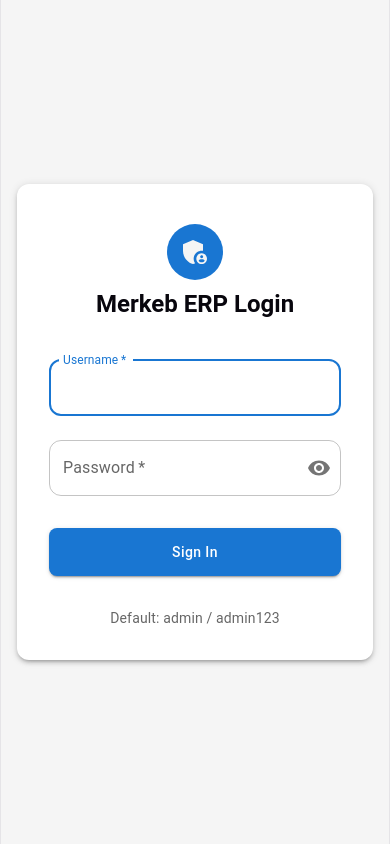
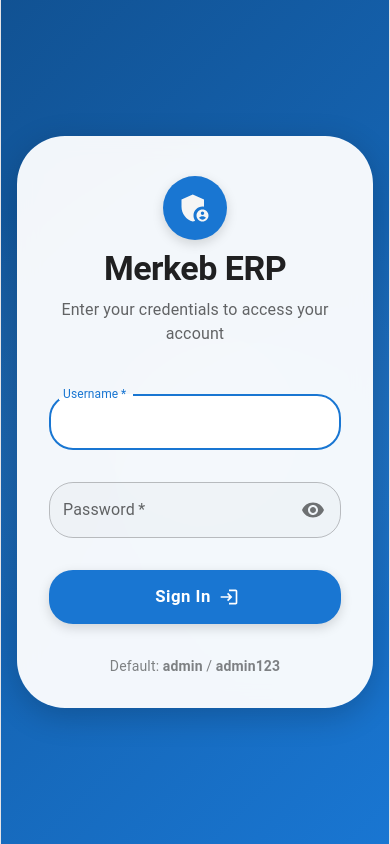
Before and after one commit to samuelmitiku393/Merkeb-Erp, a React (Vite) app in the folder frontend/: page /login in a window 390 px wide. Built offline with nearby package versions, Linux system fonts and the light colour scheme.

Commit message:
Updated Login page with authentication form and responsive UI

```diff
--- a/frontend/src/pages/Login.tsx
+++ b/frontend/src/pages/Login.tsx
@@ -11,12 +11,15 @@ import {
   Alert,
   InputAdornment,
   IconButton,
-  Avatar
+  Avatar,
+  Fade,
+  useTheme,
 } from '@mui/material';
 import {
   Visibility,
   VisibilityOff,
-  AdminPanelSettings as AdminIcon
+  AdminPanelSettings as AdminIcon,
+  Login as LoginIcon,
 } from '@mui/icons-material';
 
 interface FormData {
@@ -27,6 +30,8 @@ interface FormData {
 const Login = () => {
   const navigate = useNavigate();
   const { login } = useAuth();
+  const theme = useTheme();
+
   const [formData, setFormData] = useState<FormData>({
     username: '',
     password: ''
@@ -60,7 +65,6 @@ const Login = () => {
   };
 
   return (
-    <Container component="main" maxWidth="xs">
     <Box
       sx={{
         minHeight: '100vh',
@@ -68,30 +72,88 @@ const Login = () => {
         flexDirection: 'column',
         alignItems: 'center',
         justifyContent: 'center',
+        background: `linear-gradient(135deg, ${theme.palette.primary.dark} 0%, ${theme.palette.primary.main} 100%)`,
+        position: 'relative',
+        overflow: 'hidden',
+        '&::before': {
+          content: '""',
+          position: 'absolute',
+          top: 0,
+          left: 0,
+          right: 0,
+          bottom: 0,
+          background: 'radial-gradient(circle at 50% 50%, rgba(255,255,255,0.1) 0%, transparent 60%)',
+          pointerEvents: 'none',
+        }
       }}
     >
+      <Container component="main" maxWidth="xs" sx={{ position: 'relative', zIndex: 1 }}>
+        <Fade in={true} timeout={1000}>
           <Paper
-          elevation={3}
+            elevation={24}
             sx={{
-            p: 4,
+              p: { xs: 4, sm: 5 },
               width: '100%',
               display: 'flex',
               flexDirection: 'column',
               alignItems: 'center',
+              borderRadius: 4,
+              backdropFilter: 'blur(10px)',
+              backgroundColor: 'rgba(255, 255, 255, 0.95)',
+              boxShadow: '0 8px 32px rgba(0, 0, 0, 0.2)',
             }}
           >
-          <Avatar sx={{ m: 1, bgcolor: 'primary.main', width: 56, height: 56 }}>
-            <AdminIcon sx={{ fontSize: 32 }} />
+            <Avatar
+              sx={{
+                m: 1,
+                bgcolor: 'primary.main',
+                width: 64,
+                height: 64,
+                boxShadow: '0 4px 12px rgba(0,0,0,0.15)',
+                transition: 'transform 0.3s ease-in-out',
+                '&:hover': {
+                  transform: 'scale(1.05)'
+                }
+              }}
+            >
+              <AdminIcon sx={{ fontSize: 36 }} />
             </Avatar>
 
-          <Typography component="h1" variant="h5" sx={{ mb: 3, fontWeight: 600 }}>
-            Merkeb ERP Login
+            <Typography
+              component="h1"
+              variant="h4"
+              sx={{
+                mb: 1,
+                fontWeight: 700,
+                color: 'text.primary',
+                letterSpacing: '-0.5px'
+              }}
+            >
+              Merkeb ERP
+            </Typography>
+
+            <Typography
+              variant="body1"
+              color="text.secondary"
+              sx={{ mb: 4, textAlign: 'center' }}
+            >
+              Enter your credentials to access your account
             </Typography>
 
             {error && (
-            <Alert severity="error" sx={{ width: '100%', mb: 2 }}>
+              <Fade in={!!error}>
+                <Alert
+                  severity="error"
+                  sx={{
+                    width: '100%',
+                    mb: 3,
+                    borderRadius: 2,
+                    alignItems: 'center'
+                  }}
+                >
                   {error}
                 </Alert>
+              </Fade>
             )}
 
             <Box component="form" onSubmit={handleSubmit} sx={{ width: '100%' }}>
@@ -107,6 +169,22 @@ const Login = () => {
                 value={formData.username}
                 onChange={handleChange}
                 disabled={loading}
+                variant="outlined"
+                sx={{
+                  mb: 2,
+                  '& .MuiOutlinedInput-root': {
+                    borderRadius: 2,
+                    backgroundColor: 'rgba(0, 0, 0, 0.02)',
+                    transition: 'all 0.2s',
+                    '&:hover': {
+                      backgroundColor: 'rgba(0, 0, 0, 0.04)',
+                    },
+                    '&.Mui-focused': {
+                      backgroundColor: '#fff',
+                      boxShadow: `0 0 0 2px ${theme.palette.primary.light}40`,
+                    }
+                  }
+                }}
               />
 
               <TextField
@@ -121,6 +199,22 @@ const Login = () => {
                 value={formData.password}
                 onChange={handleChange}
                 disabled={loading}
+                variant="outlined"
+                sx={{
+                  mb: 3,
+                  '& .MuiOutlinedInput-root': {
+                    borderRadius: 2,
+                    backgroundColor: 'rgba(0, 0, 0, 0.02)',
+                    transition: 'all 0.2s',
+                    '&:hover': {
+                      backgroundColor: 'rgba(0, 0, 0, 0.04)',
+                    },
+                    '&.Mui-focused': {
+                      backgroundColor: '#fff',
+                      boxShadow: `0 0 0 2px ${theme.palette.primary.light}40`,
+                    }
+                  }
+                }}
                 InputProps={{
                   endAdornment: (
                     <InputAdornment position="end">
@@ -128,6 +222,7 @@ const Login = () => {
                         aria-label="toggle password visibility"
                         onClick={() => setShowPassword(!showPassword)}
                         edge="end"
+                        size="small"
                       >
                         {showPassword ? <VisibilityOff /> : <Visibility />}
                       </IconButton>
@@ -140,19 +235,35 @@ const Login = () => {
                 type="submit"
                 fullWidth
                 variant="contained"
-              sx={{ mt: 3, mb: 2, py: 1.5 }}
                 disabled={loading}
+                endIcon={<LoginIcon />}
+                sx={{
+                  mt: 1,
+                  mb: 3,
+                  py: 1.5,
+                  borderRadius: 2,
+                  textTransform: 'none',
+                  fontSize: '1.05rem',
+                  fontWeight: 600,
+                  boxShadow: '0 4px 12px rgba(0,0,0,0.15)',
+                  transition: 'all 0.2s ease-in-out',
+                  '&:hover': {
+                    transform: 'translateY(-2px)',
+                    boxShadow: '0 6px 16px rgba(0,0,0,0.2)',
+                  }
+                }}
               >
                 {loading ? 'Signing in...' : 'Sign In'}
               </Button>
             </Box>
 
-          <Typography variant="body2" color="text.secondary" sx={{ mt: 2 }}>
-            Default: admin / admin123
+            <Typography variant="body2" color="text.secondary" sx={{ mt: 1, opacity: 0.8 }}>
+              Default: <strong>admin</strong> / <strong>admin123</strong>
             </Typography>
           </Paper>
+        </Fade>
+      </Container>
     </Box>
-    </Container>
   );
 };
 
```
Lines whose indentation alone changed are shown as unchanged.
